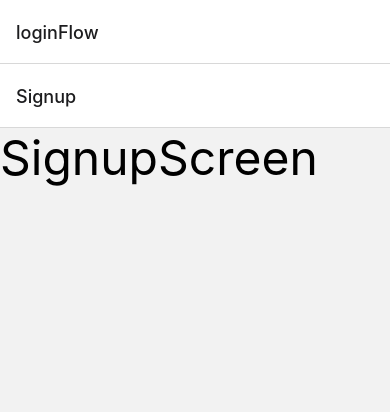
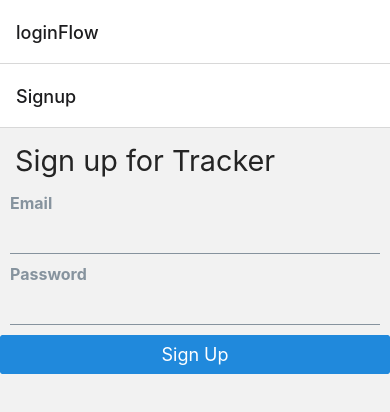
Before and after one commit to mrznaboya/tracks, a React Native app: screen /Signup in a window 390 px wide. Shown: the top 412 px of the page. Built offline with nearby package versions, Linux system fonts and the light colour scheme.

Commit message:
Worked on SignupScreen

```diff
--- a/package.json
+++ b/package.json
@@ -12,12 +12,15 @@
     "@react-navigation/bottom-tabs": "^6.5.11",
     "@react-navigation/native": "^6.1.9",
     "@react-navigation/stack": "^6.3.20",
+    "@rneui/base": "^4.0.0-rc.7",
+    "@rneui/themed": "^4.0.0-rc.8",
     "expo": "~49.0.15",
     "expo-status-bar": "~1.6.0",
     "react": "18.2.0",
     "react-native": "0.72.6",
     "react-native-safe-area-context": "^4.6.3",
-    "react-native-screens": "~3.22.0"
+    "react-native-screens": "~3.22.0",
+    "react-native-vector-icons": "^10.0.1"
   },
   "devDependencies": {
     "@babel/core": "^7.20.0"
--- /dev/null
+++ b/src/components/Spacer.js
@@ -0,0 +1,14 @@
+import React from "react";
+import { View, StyleSheet } from "react-native";
+
+const Spacer = ({ children }) => {
+  return <View style={styles.spacer}>{children}</View>;
+};
+
+const styles = StyleSheet.create({
+  spacer: {
+    margin: 15,
+  },
+});
+
+export default Spacer;
--- a/src/screens/SignupScreen.js
+++ b/src/screens/SignupScreen.js
@@ -1,10 +1,23 @@
 import React from "react";
-import { View, Text, StyleSheet } from "react-native";
+import { View, StyleSheet } from "react-native";
+import { useNavigation } from "@react-navigation/native";
+import { Text, Input, Button } from "@rneui/themed";
+
+import Spacer from "../components/Spacer";
 
 const SignupScreen = () => {
-  return <Text style={{ fontSize: 48 }}>SignupScreen</Text>;
+  const navigation = useNavigation();
+  return (
+    <>
+      <Spacer>
+        <Text h3>Sign up for Tracker</Text>
+      </Spacer>
+      <Input label="Email" />
+      <Input label="Password" />
+      <Button title="Sign Up" />
+    </>
+  );
 };
-
 const styles = StyleSheet.create({});
 
 export default SignupScreen;
--- a/src/screens/TrackListScreen.js
+++ b/src/screens/TrackListScreen.js
@@ -1,8 +1,18 @@
 import React from "react";
-import { View, Text, StyleSheet } from "react-native";
+import { View, Text, StyleSheet, Button } from "react-native";
+import { useNavigation } from "@react-navigation/native";
 
 const TrackListScreen = () => {
-  return <Text style={{ fontSize: 48 }}>TrackListScreen</Text>;
+  const navigation = useNavigation();
+  return (
+    <>
+      <Text style={{ fontSize: 48 }}>TrackListScreen</Text>
+      <Button
+        title="Go to Track Detail"
+        onPress={() => navigation.navigate("TrackDetail")}
+      />
+    </>
+  );
 };
 
 const styles = StyleSheet.create({});
```
Also changed, not shown: 1 other file (tests, documents, lock files or other folders).
